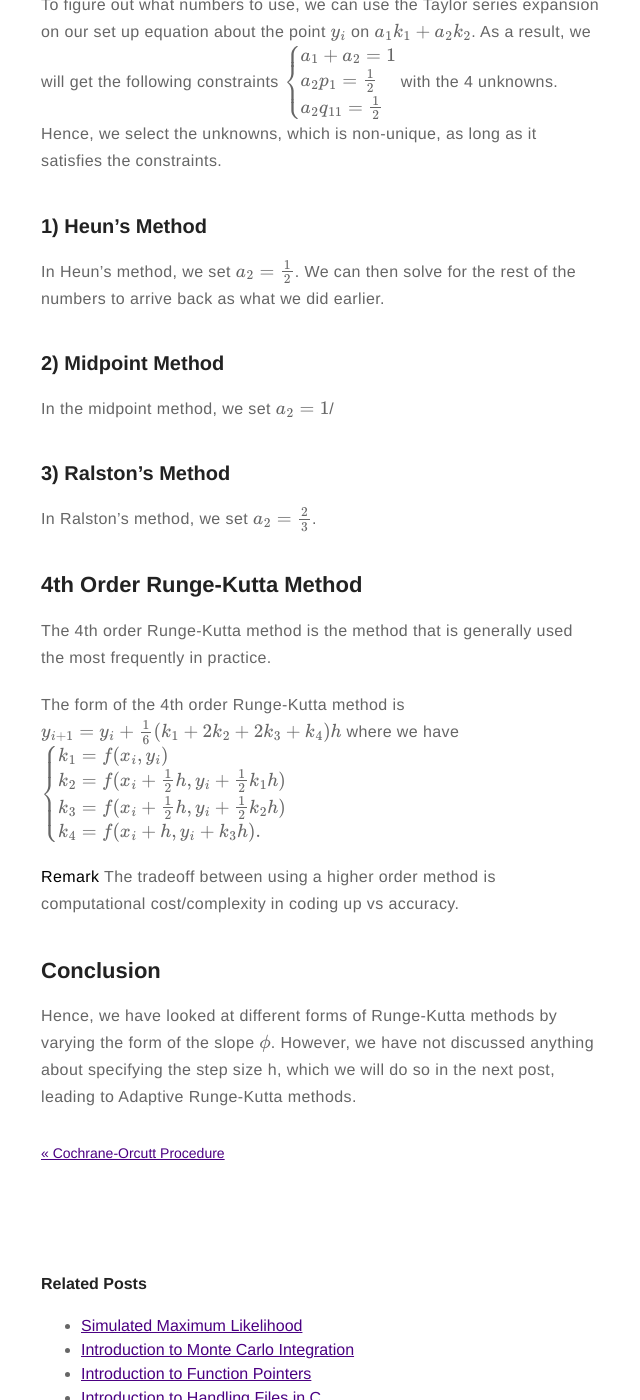
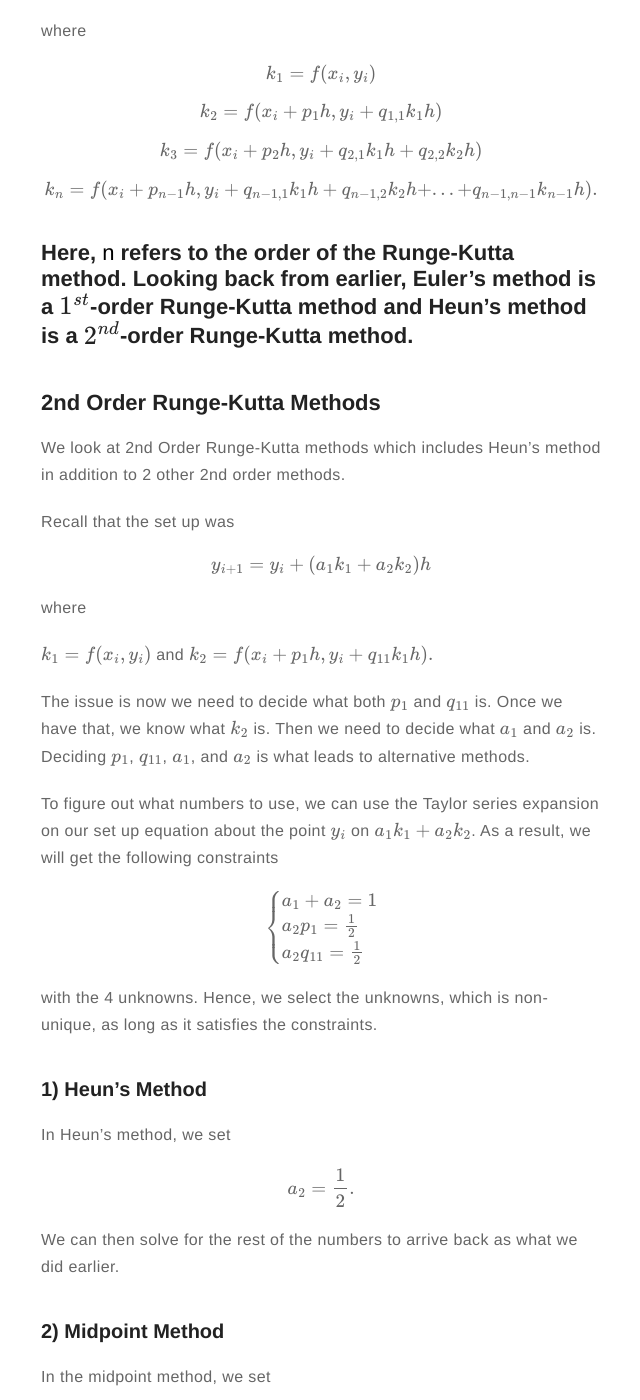
Before and after one commit to chrishyland/chrishyland.github.io, a Jekyll site: the page built from _posts/2019-06-01-Runge-Kutta.md, in a window 1280 px wide and 1400 px high, scrolled down 2547 px. Shown: the whole window, without its empty margins (319-959 px from the left). Built offline with Jekyll 4.4.1, drawn with Linux system fonts in a browser that asks for light colours; formulas are drawn with MathJax 3; some of the changed text lies outside the part shown.

```diff
--- a/_posts/2019-06-25-Runge-Kutta-One.md
+++ b/_posts/2019-06-01-Runge-Kutta.md
@@ -30,59 +30,77 @@ The form that we use for all Runge-Kutta methods are:
 $$y_{i+1} = y_i + \phi h$$
 
 where h is a step size in x and $$\phi$$ is the slope. An intuitive way of why this form can be seen if we want to solve the differential equation between i to i+1.
+
 $$
 \int_{y_{i}}^{y_{i+1}}dy = \int_{x_{i}}^{x_{i+1}}f(x,y)dx
 $$
+
 $$
 y_{i+1} - y_i = \int_{x_{i}}^{x_{i+1}}f(x,y)dx
 $$
+
 $$
 y_{i+1} = y_i + \int_{x_{i}}^{x_{i+1}}f(x,y)dx
 $$
+
 which matches our form.
 ---
 
 ## Euler's Method
 Recall that the form of Runge-Kutta methods are $$y_{i+1} = y_i + \phi h.$$ For Euler's method, we set the slope to be $$\phi = f(x,y) = \frac{dy}{dx}.$$ Hence, the form of the Euler method is
+
 $$
 y_{i+1} = y_i + f(x_i,y_i)h
 $$
+
 for a step size h. Hence, we start at the point $$y_0$$ and evaluate the slope $$f(x,y_0)$$. After fixing a step size h, we then arrive at the next point $$y_1$$ by $$y_1 = y_0 + f(x,y_0)h$$.
 
 ## Heun's Method
 Heun's method is similar to Euler's method except it uses a Predictor and Corrector. That is, it has a different method of calculating the slope $$\phi$$.
 
 The first step is the **predictor** step, which is identical to Euler's method
+
 $$
 y_{i+1}^0 = y_i + f(x_i,y_i)h
 $$
+
 Hence we are now at the point $$(x_{i+1},y_{i+1}^0)$$ where $$x_{i+1} = x_i + h$$ and $$y_{i+1}^0$$ is the new value from Euler's method. We can now evaluate to get the slope at our new point $$f(x_{i+1}, y_{i+1}^0)$$. Unlike Euler's method, we don't move along this new slope.
 
 The second step is now we take our original slope $$f(x_i,y_i)$$ and our new slope from our step $$f(x_{i+1}, y_{i+1}^0)$$ and take the average of the two to be our slope $$\phi$$. That is, $$\phi = \frac{f(x_i,y_i) + f(x_{i+1},y_{i+1}^0)}{2}$$. This is known as the **corrector** step. Therefore, our final _actual step_ using Heun's method is
+
 $$
 y_{i+1} = y_i + \frac{f(x_i,y_i) + f(x_{i+1},y_{i+1}^0)}{2}h
 $$
+
 where $$y_{i+1}^0 = y_i + f(x_i,y_i)h$$ using Euler's method and $$x_{i+1} = x_i + h$$.
 ---
 ## General Runge-Kutta Framework
 So we now look at the general form of Runge-Kutta. Recall as always
+
 $$
 y_{i+1} = y_i + \phi h
 $$
+
 where $$\phi$$ is the representative slope for the interval h. We analyse $$\phi$$. We can write $$\phi$$ out as
+
 $$
 \phi(x_i,y_i,h) = a_1k_1 + a_2k+2 + .... + a_nk_n
 $$
+
 where
+
 $$
 k_1 = f(x_i,y_i)
 $$
+
 $$
 k_2 = f(x_i + p_1h, y_i + q_{1,1}k_1h)
 $$
+
 $$
 k_3 = f(x_i + p_{2}h, y_i + q_{2,1}k_1h + q_{2,2}k_2h)
 $$
+
 $$
 k_n = f(x_i + p_{n-1}h, y_i + q_{n-1,1}k_1h + q_{n-1,2}k_2h + ... + q_{n-1,n-1}k_{n-1}h).
 $$
@@ -93,12 +111,20 @@ Here, **n** refers to the order of the Runge-Kutta method. Looking back from ear
 We look at 2nd Order Runge-Kutta methods which includes Heun's method in addition to 2 other 2nd order methods.
 
 Recall that the set up was
+
 $$
 y_{i+1} = y_i + (a_1k_1+a_2k_2)h
 $$
-where $$k_1 = f(x_i,y_i)$$ and $$k_2 = f(x_i + p_1h, y_i + q_{11}k_1h)$$. The issue is now we need to decide what both $$p_1$$ and $$q_{11}$$ is. Once we have that, we know what $$k_2$$ is. Then we need to decide what $$a_1$$ and $$a_2$$ is. Deciding $$p_1$$, $$q_{11}$$, $$a_1$$, and $$a_2$$ is what leads to alternative methods.
+
+where
+
+$$k_1 = f(x_i,y_i)$$ and $$k_2 = f(x_i + p_1h, y_i + q_{11}k_1h).$$
+
+
+ The issue is now we need to decide what both $$p_1$$ and $$q_{11}$$ is. Once we have that, we know what $$k_2$$ is. Then we need to decide what $$a_1$$ and $$a_2$$ is. Deciding $$p_1$$, $$q_{11}$$, $$a_1$$, and $$a_2$$ is what leads to alternative methods.
 
 To figure out what numbers to use, we can use the Taylor series expansion on our set up equation about the point $$y_i$$ on $$a_1k_1 + a_2k_2$$. As a result, we will get the following constraints
+
 $$
 \begin{cases}
 a_1 + a_2 = 1 \\
@@ -106,26 +132,38 @@ a_2p_1 = \frac{1}{2}\\
 a_2q_{11} = \frac{1}{2}
 \end{cases}
 $$
+
 with the 4 unknowns. Hence, we select the unknowns, which is non-unique, as long as it satisfies the constraints.
 
 ### 1) Heun's Method
-In Heun's method, we set $$a_2 = \frac{1}{2}$$. We can then solve for the rest of the numbers to arrive back as what we did earlier.
+In Heun's method, we set
+
+$$a_2 = \frac{1}{2}.$$
+
+We can then solve for the rest of the numbers to arrive back as what we did earlier.
 
 ### 2) Midpoint Method
-In the midpoint method, we set $$a_2 = 1$$/
+In the midpoint method, we set
+
+$$a_2 = 1$$/
 
 ### 3) Ralston's Method
-In Ralston's method, we set $$a_2 = \frac{2}{3}$$.
+In Ralston's method, we set
+
+$$a_2 = \frac{2}{3}.$$
 
 
 ## 4th Order Runge-Kutta Method
 The 4th order Runge-Kutta method is the method that is generally used the most frequently in practice.
 
 The form of the 4th order Runge-Kutta method is
+
 $$
 y_{i+1} = y_i + \frac{1}{6}(k_1+2k_2+2k_3+k_4)h
 $$
+
 where we have
+
 $$
 \begin{cases}
 k_1 = f(x_i,y_i)\\
@@ -138,4 +176,4 @@ $$
 **Remark** The tradeoff between using a higher order method is computational cost/complexity in coding up vs accuracy.
 
 ## Conclusion
-Hence, we have looked at different forms of Runge-Kutta methods by varying the form of the slope $$\phi$$. However, we have not discussed anything about specifying the step size h, which we will do so in the next post, leading to Adaptive Runge-Kutta methods.
+Hence, we have looked at different forms of Runge-Kutta methods by varying the form of the slope $$\phi$$. However, we have not discussed anything about specifying the step size h, which is a massive topic in Runge-Kutta methods.
```
Also changed, not shown: other parts of _posts/2019-06-01-Runge-Kutta.md (+1 -1 lines), _posts/2019-07-01-Reading_List.md (added, +66 -0 lines), 1 other file.
